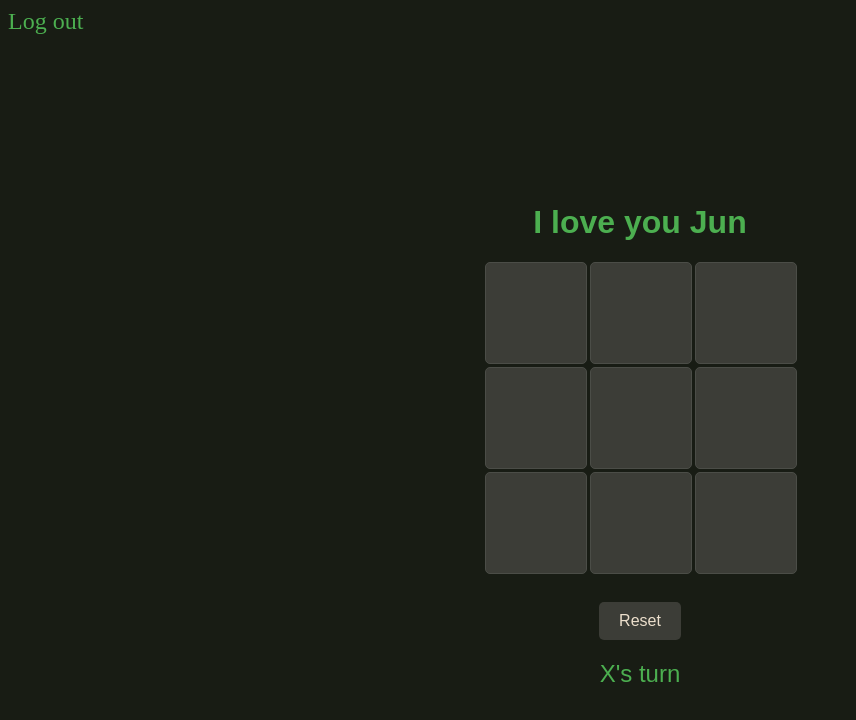
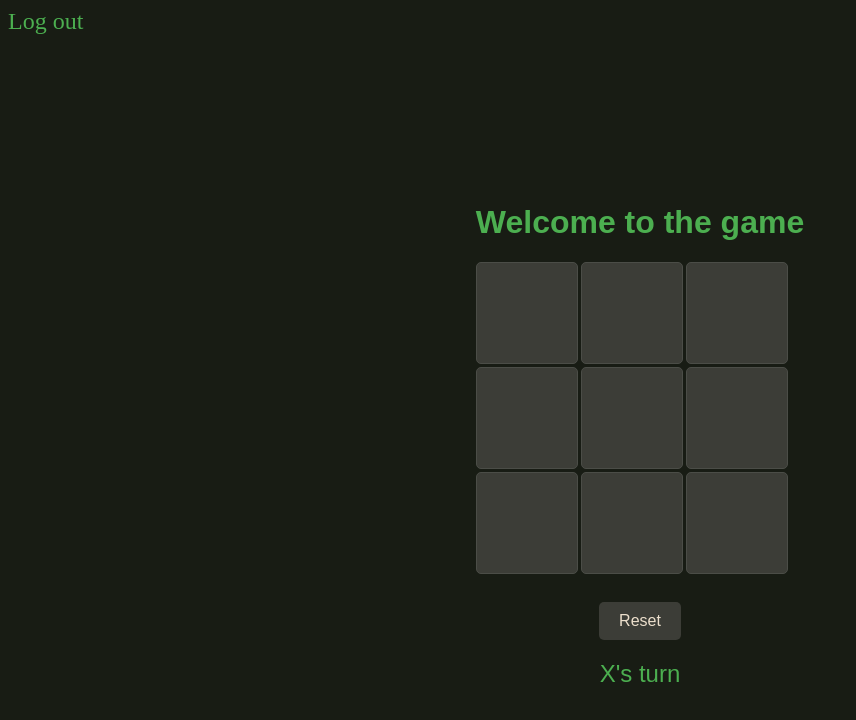
Before and after one commit to property360-2/Activity, a plain HTML site: page game.html in a window 1280 px wide. Shown: the whole page, without its empty margins (0-856 px from the left). Drawn offline with Linux system fonts and the light colour scheme.

Commit message:
Update game.html
changes

```diff
--- a/game.html
+++ b/game.html
@@ -12,7 +12,7 @@
     <a href="index.html">Log out</a>
     <div class="element-container">
         <div class="container">
-            <h1>I love you Jun</h1>
+            <h1>Welcome to the game</h1>
             <div id="gameBoard" class="game-board"></div>
             <button id="resetButton">Reset</button>
             <div id="status" class="status"></div>
```
